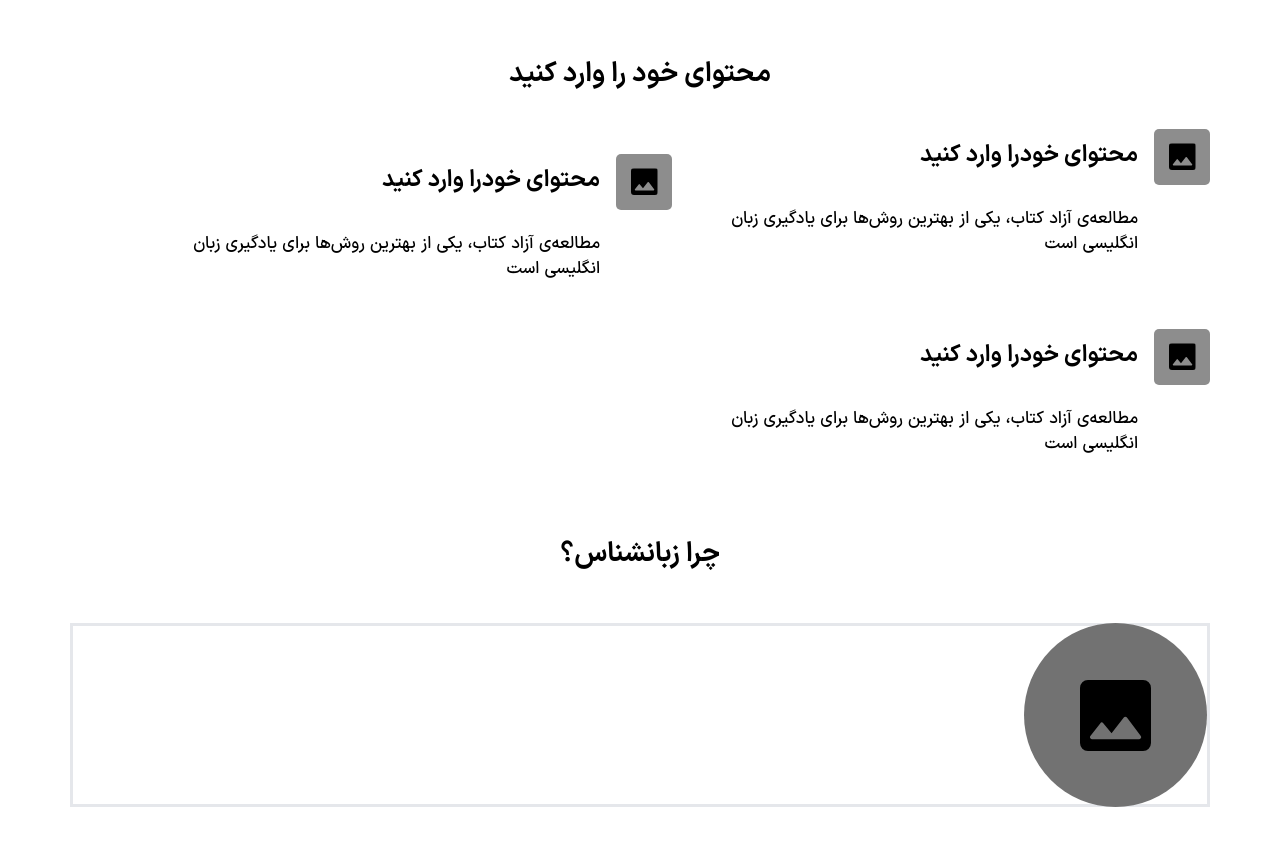
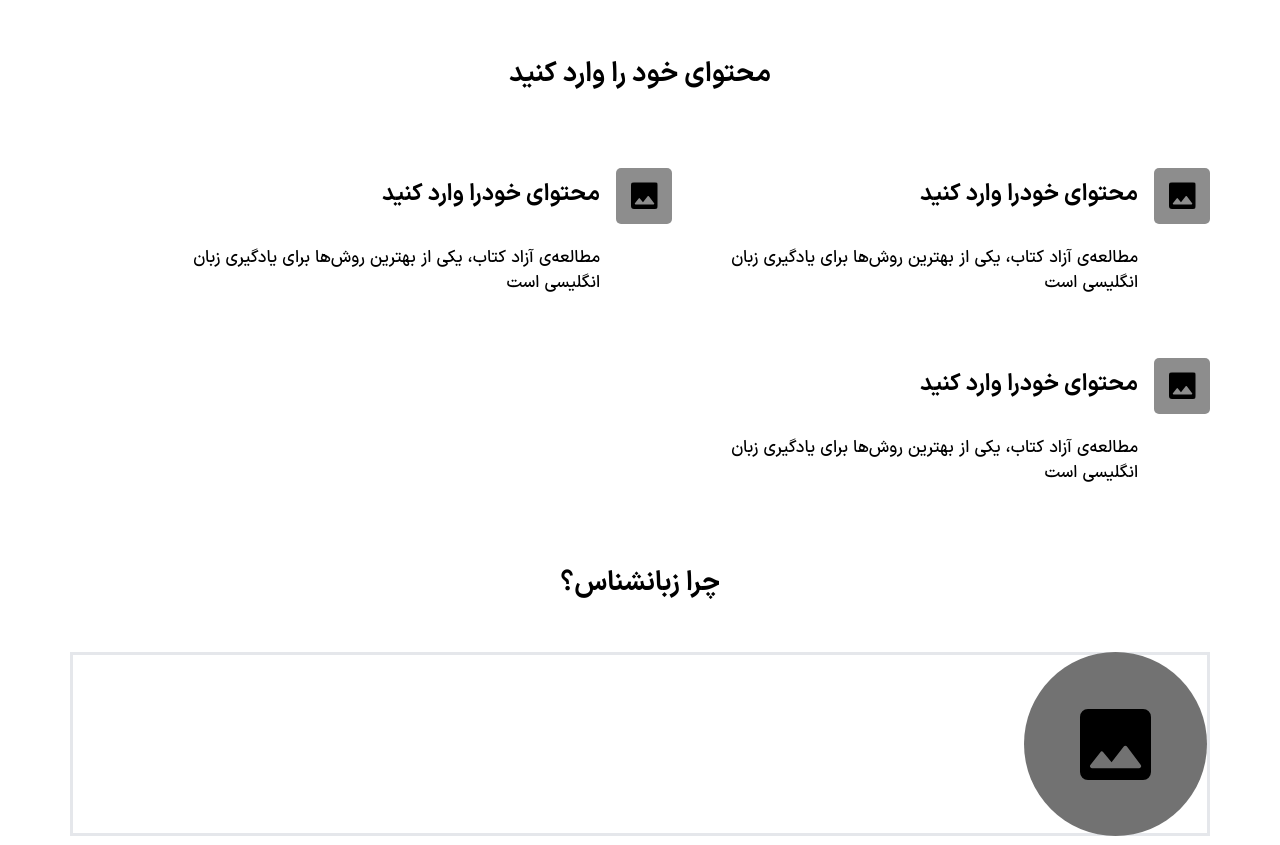
Before and after one commit to sepmi/english-blog, a React (Create React App) app: page / in a window 1280 px wide. Shown: the part 1160-2005 px from the top of the page. Built offline with nearby package versions, Linux system fonts and the light colour scheme.

Commit message:
fix css in Skill component

```diff
--- a/src/components/Skills.js
+++ b/src/components/Skills.js
@@ -3,11 +3,11 @@ import icon from "../assests/home/icon.svg";
 const Skills = (props) => {
   return (
     <div className="items-center max-w-[327px] h-full  mx-auto mt-[20px] md:max-w-[1140px] md:mt-[56px]">
-      <h1 className=" text-[24px] mb-[33px] text-center md:text-[27px] font-IranSans-bold">
+      <h1 className=" text-[24px] mb-[7px] text-center md:text-[27px] font-IranSans-bold">
         محتوای خود را وارد کنید
       </h1>
-      <div className="flex flex-col text-right h-full mt-[48px] md:flex-wrap md:justify-start md:flex-row-reverse md:mt-[32px]">
-        <div className="h-[92px] md:max-w-[538px] md:mb-[24px] md:h-[126px]">
+      <div className="flex flex-col text-right h-full  md:flex-wrap md:justify-start md:flex-row-reverse md:mt-[32px]">
+        <div className="h-[92px] mt-[25px] md:mt-[40px] md:max-w-[538px] md:mb-[24px] md:h-[126px]">
           <div>
             <h1 className="font-IranSans-bold h-[30px] text-[19px] w-[283px] mr-[8px] inline-block md:text-[23px] md:h-[36px] md:mb-[16px] md:mr-[16px] md:mt-[9px]">
               محتوای خودرا وارد کنید
@@ -24,7 +24,7 @@ const Skills = (props) => {
           </p>
         </div>
 
-        <div className="h-[92px] mt-[25px] md:max-w-[538px] md:mb-[24px] md:h-[126px]">
+        <div className="h-[92px] mt-[25px] md:mt-[40px] md:max-w-[538px] md:mb-[24px] md:h-[126px]">
           <div>
             <h1 className="font-IranSans-bold h-[30px] text-[19px] w-[283px] mr-[8px] inline-block md:text-[23px] md:h-[36px] md:mb-[16px] md:mr-[16px] md:mt-[9px]">
               محتوای خودرا وارد کنید
@@ -41,7 +41,7 @@ const Skills = (props) => {
           </p>
         </div>
 
-        <div className="h-[92px] mt-[25px] md:max-w-[538px] mb-[24px] md:h-[126px]">
+        <div className="h-[92px] mt-[25px] md:mt-[40px] md:max-w-[538px] mb-[24px] md:h-[126px]">
           <div>
             <h1 className="font-IranSans-bold h-[30px] text-[19px] w-[283px] mr-[8px] inline-block md:text-[23px] md:h-[36px] md:mb-[16px] md:mr-[16px] md:mt-[9px]">
               محتوای خودرا وارد کنید
```
